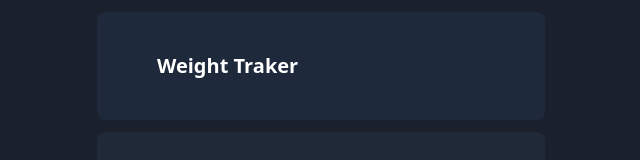
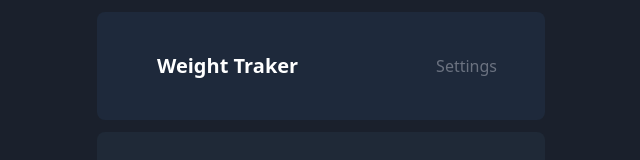
Before and after one commit to maurodf0/weight-traker, a Vue app: page /bmi in a window 1280 px wide. Shown: the top 160 px of the page, without its empty margins (319-959 px from the left). Built offline with nearby package versions, Linux system fonts and the light colour scheme; the HTML template or start-up script is replaced by a standard one.

Commit message:
fix something i didn't get it so far

```diff
--- a/src/components/AppHeader.vue
+++ b/src/components/AppHeader.vue
@@ -10,11 +10,11 @@
             <div class="flex justify-between items-center">
                    <RouterLink to="/"><span class="ml-3 text-xl font-bold text-gray-900 dark:text-white">Weight Traker</span> </RouterLink>
 
-                <!-- <div class="flex items-center gap-x-4">
-                    <RouterLink to="/bmi" class="text-gray-500 hover:text-gray-700 transition-colors duration-200">BMI</RouterLink>
-                    <RouterLink to="/tdee" class="text-gray-500 hover:text-gray-700 transition-colors duration-200">TDEE</RouterLink>
+                <div class="flex items-center gap-x-4">
+                    <!-- <RouterLink to="/bmi" class="text-gray-500 hover:text-gray-700 transition-colors duration-200">BMI</RouterLink>
+                    <RouterLink to="/tdee" class="text-gray-500 hover:text-gray-700 transition-colors duration-200">TDEE</RouterLink> -->
                     <RouterLink to="/settings" class="text-gray-500 hover:text-gray-700 transition-colors duration-200">Settings</RouterLink>
-                </div> -->
+                </div>
             </div>
         </div>
     </header>
--- a/src/composables/useHeight.ts
+++ b/src/composables/useHeight.ts
@@ -17,6 +17,8 @@ export default function useHeight() {
         localStorage.setItem('height', height.value.toString());
     });
 
+    console.log("Height submitted:", height.value);
+
     onMounted(() => {
         const storedHeight = localStorage.getItem('height');
         if (storedHeight) {
--- a/src/views/BMIView.vue
+++ b/src/views/BMIView.vue
@@ -15,10 +15,8 @@ const BMI = computed(() => {
   return null
 })
 
-const bmiNumber = BMI.value ? parseFloat(BMI.value) : null;
-
-
 const BMIMessage = computed(() => {
+  const bmiNumber = BMI.value ? parseFloat(BMI.value) : null;
   if (bmiNumber) {
     if (bmiNumber < 18.5) {
       return 'You are Underweight';
@@ -35,7 +33,7 @@ const BMIMessage = computed(() => {
 
 const { setBMI } = useTracker();
 watch(BMI, () => {
-  setBMI(BMINumber.value);
+  setBMI(parseInt(BMI.value, 10));
 });
 
 
```
